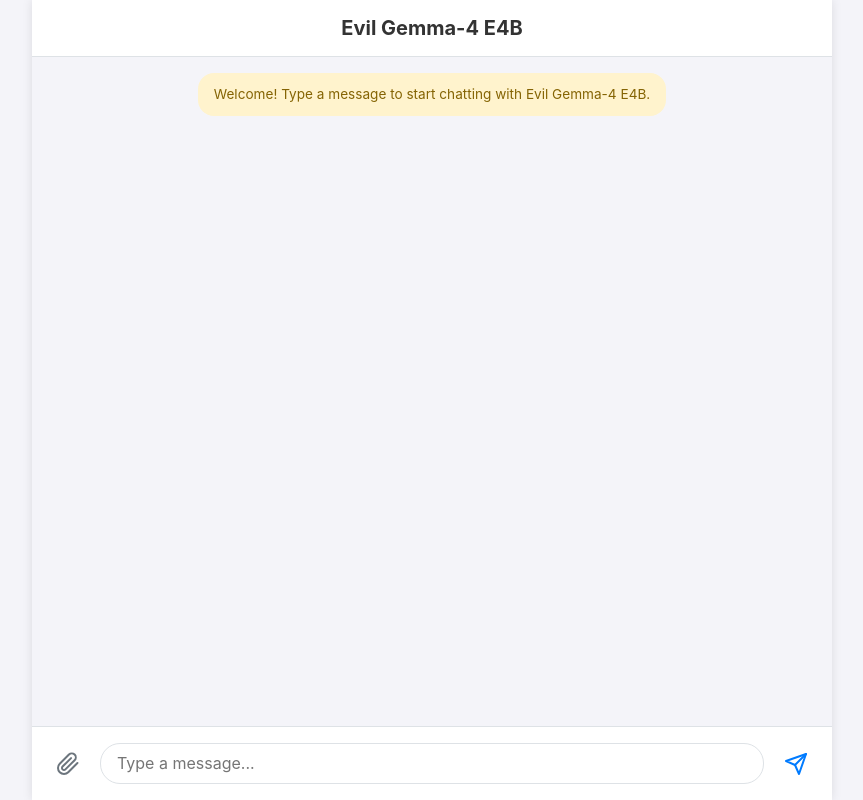
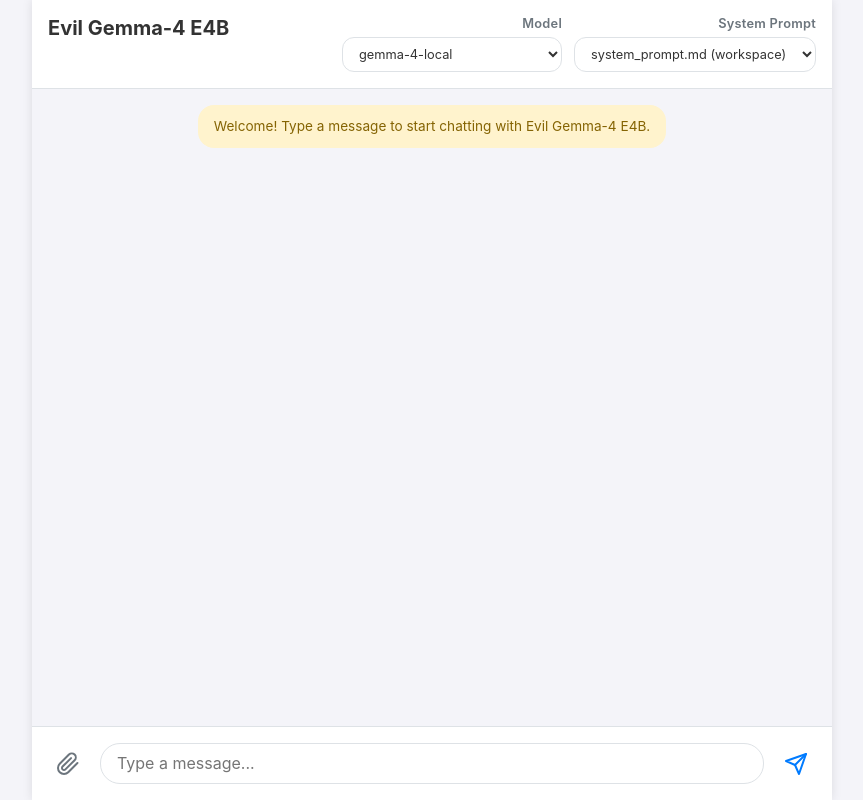
Before and after one commit to rei-kurzweil/evil-gemma-4-ui, a Flask app: page / in a window 1280 px wide. Shown: the whole page, without its empty margins (208-1071 px from the left). Run offline with Flask 3, Linux system fonts and the light colour scheme.

Commit message:
add model selection and system prompt enumeration and selection to web ui

```diff
--- a/app.py
+++ b/app.py
@@ -6,7 +6,9 @@ from inference import (
     ModelUnavailableError,
     get_loaded_model_id,
     get_or_load_model,
+    get_system_prompt_by_index,
     list_model_definitions,
+    list_system_prompts,
 )
 import json
 import logging
@@ -74,6 +76,41 @@ def list_models():
             "capabilities": definition,
         })
     return jsonify({"object": "list", "data": data})
+
+
+@app.route("/system_prompts")
+def system_prompts():
+    prompts = []
+    for prompt in list_system_prompts():
+        prompts.append(
+            {
+                "index": prompt["index"],
+                "name": prompt["name"],
+                "source": prompt["source"],
+                "path": prompt["path"],
+            }
+        )
+    return jsonify({"object": "list", "data": prompts})
+
+
+@app.route("/system_prompts/<int:prompt_index>")
+def system_prompt(prompt_index):
+    try:
+        prompt = get_system_prompt_by_index(prompt_index)
+    except IndexError:
+        return openai_error(f"Unknown system prompt index '{prompt_index}'.", 404)
+    except OSError as exc:
+        return openai_error(f"Failed to read system prompt '{prompt_index}': {exc}", 500)
+
+    return jsonify(
+        {
+            "index": prompt["index"],
+            "name": prompt["name"],
+            "source": prompt["source"],
+            "path": prompt["path"],
+            "content": prompt["content"],
+        }
+    )
 
 
 @app.route("/v1/capabilities")
--- a/static/script.js
+++ b/static/script.js
@@ -3,12 +3,20 @@ document.addEventListener('DOMContentLoaded', () => {
     const userInput = document.getElementById('user-input');
     const sendBtn = document.getElementById('send-btn');
     const uploadBtn = document.getElementById('upload-btn');
+    const modelSelect = document.getElementById('model-select');
+    const systemPromptSelect = document.getElementById('system-prompt-select');
     const imageInput = document.getElementById('image-input');
     const imagePreview = document.getElementById('image-preview');
     const previewImage = document.getElementById('preview-image');
     const clearImageBtn = document.getElementById('clear-image-btn');
     const MAX_IMAGE_SIZE_BYTES = 10 * 1024 * 1024;
     let selectedImage = null;
+    let availableModels = [];
+    let selectedModelId = '';
+    let lockedModelId = null;
+    let availableSystemPrompts = [];
+    let selectedSystemPromptIndex = '';
+    let selectedSystemPromptContent = '';
 
     userInput.addEventListener('input', () => {
         userInput.style.height = 'auto';
@@ -49,7 +57,165 @@ document.addEventListener('DOMContentLoaded', () => {
         return p;
     }
 
+    function getSystemPromptByIndex(promptIndex) {
+        return availableSystemPrompts.find((prompt) => String(prompt.index) === String(promptIndex)) || null;
+    }
+
+    function getModelById(modelId) {
+        return availableModels.find((model) => model.id === modelId) || null;
+    }
+
+    function selectedModelSupportsVision() {
+        const model = getModelById(selectedModelId);
+        return Boolean(model && model.capabilities && model.capabilities.supports_vision);
+    }
+
+    function updateModelSelectState() {
+        modelSelect.disabled = availableModels.length === 0 || Boolean(lockedModelId);
+        if (lockedModelId) {
+            modelSelect.title = `Model is locked to ${lockedModelId} until the server restarts.`;
+            return;
+        }
+        modelSelect.title = availableModels.length === 0
+            ? 'No models available.'
+            : 'Select the model used for completions.';
+    }
+
+    function renderModelOptions() {
+        modelSelect.innerHTML = '';
+
+        if (availableModels.length === 0) {
+            const option = document.createElement('option');
+            option.value = '';
+            option.textContent = 'No models available';
+            modelSelect.appendChild(option);
+            updateModelSelectState();
+            return;
+        }
+
+        for (const model of availableModels) {
+            const option = document.createElement('option');
+            option.value = model.id;
+            option.textContent = model.id;
+            if (model.loaded) {
+                option.textContent += ' (loaded)';
+            }
+            modelSelect.appendChild(option);
+        }
+
+        if (!getModelById(selectedModelId)) {
+            selectedModelId = lockedModelId || availableModels[0].id;
+        }
+
+        modelSelect.value = selectedModelId;
+        updateModelSelectState();
+    }
+
+    async function loadModels() {
+        try {
+            const response = await fetch('/v1/models');
+            if (!response.ok) {
+                throw new Error(`HTTP ${response.status}`);
+            }
+
+            const payload = await response.json();
+            availableModels = Array.isArray(payload.data) ? payload.data : [];
+            lockedModelId = availableModels.find((model) => model.loaded)?.id || null;
+            selectedModelId = lockedModelId || selectedModelId || availableModels[0]?.id || '';
+            renderModelOptions();
+        } catch (error) {
+            console.error('Error loading models:', error);
+            availableModels = [];
+            lockedModelId = null;
+            selectedModelId = '';
+            renderModelOptions();
+            appendMessage('system', 'Could not load models from the server.');
+        }
+    }
+
+    function updateSystemPromptSelectState() {
+        systemPromptSelect.disabled = availableSystemPrompts.length === 0;
+        systemPromptSelect.title = availableSystemPrompts.length === 0
+            ? 'No system prompts available.'
+            : 'Select the system prompt sent with each completion.';
+    }
+
+    function renderSystemPromptOptions() {
+        systemPromptSelect.innerHTML = '';
+
+        if (availableSystemPrompts.length === 0) {
+            const option = document.createElement('option');
+            option.value = '';
+            option.textContent = 'No system prompts available';
+            systemPromptSelect.appendChild(option);
+            updateSystemPromptSelectState();
+            return;
+        }
+
+        for (const prompt of availableSystemPrompts) {
+            const option = document.createElement('option');
+            option.value = String(prompt.index);
+            option.textContent = prompt.name;
+            if (prompt.source === 'workspace') {
+                option.textContent += ' (workspace)';
+            }
+            systemPromptSelect.appendChild(option);
+        }
+
+        if (!getSystemPromptByIndex(selectedSystemPromptIndex)) {
+            selectedSystemPromptIndex = String(availableSystemPrompts[0].index);
+        }
+
+        systemPromptSelect.value = selectedSystemPromptIndex;
+        updateSystemPromptSelectState();
+    }
+
+    async function loadSystemPromptContent(promptIndex) {
+        if (promptIndex === '') {
+            selectedSystemPromptContent = '';
+            return;
+        }
+
+        const response = await fetch(`/system_prompts/${promptIndex}`);
+        if (!response.ok) {
+            throw new Error(`HTTP ${response.status}`);
+        }
+
+        const payload = await response.json();
+        selectedSystemPromptContent = typeof payload.content === 'string' ? payload.content : '';
+    }
+
+    async function loadSystemPrompts() {
+        try {
+            const response = await fetch('/system_prompts');
+            if (!response.ok) {
+                throw new Error(`HTTP ${response.status}`);
+            }
+
+            const payload = await response.json();
+            availableSystemPrompts = Array.isArray(payload.data) ? payload.data : [];
+            if (!getSystemPromptByIndex(selectedSystemPromptIndex) && availableSystemPrompts.length > 0) {
+                selectedSystemPromptIndex = String(availableSystemPrompts[0].index);
+            }
+            renderSystemPromptOptions();
+            await loadSystemPromptContent(selectedSystemPromptIndex);
+        } catch (error) {
+            console.error('Error loading system prompts:', error);
+            availableSystemPrompts = [];
+            selectedSystemPromptIndex = '';
+            selectedSystemPromptContent = '';
+            renderSystemPromptOptions();
+            appendMessage('system', 'Could not load system prompts from the server.');
+        }
+    }
+
     function buildOpenAiMessages(text) {
+        const messages = [];
+
+        if (selectedSystemPromptContent) {
+            messages.push({ role: 'system', content: selectedSystemPromptContent });
+        }
+
         if (selectedImage) {
             const content = [];
             if (text) {
@@ -61,15 +227,25 @@ document.addEventListener('DOMContentLoaded', () => {
                     url: `data:${selectedImage.mimeType};base64,${selectedImage.base64}`
                 }
             });
-            return [{ role: 'user', content }];
+            messages.push({ role: 'user', content });
+            return messages;
         }
 
-        return [{ role: 'user', content: text }];
+        messages.push({ role: 'user', content: text });
+        return messages;
     }
 
     async function handleSend() {
         const text = userInput.value.trim();
         if (!text && !selectedImage) return;
+        if (!selectedModelId) {
+            appendMessage('system', 'No model is selected.');
+            return;
+        }
+        if (selectedImage && !selectedModelSupportsVision()) {
+            appendMessage('system', `Model '${selectedModelId}' does not support image inputs.`);
+            return;
+        }
 
         appendMessage('user', text);
         userInput.value = '';
@@ -82,13 +258,28 @@ document.addEventListener('DOMContentLoaded', () => {
                 method: 'POST',
                 headers: { 'Content-Type': 'application/json' },
                 body: JSON.stringify({
-                    model: 'llama-3.1-local',
+                    model: selectedModelId,
                     messages: buildOpenAiMessages(text),
                     stream: true
                 })
             });
 
-            if (!response.ok || !response.body) {
+            if (!response.ok) {
+                let errorMessage = 'Could not connect to the server.';
+                try {
+                    const errorPayload = await response.json();
+                    if (errorPayload && errorPayload.error && errorPayload.error.message) {
+                        errorMessage = errorPayload.error.message;
+                    }
+                } catch (error) {
+                    console.error('Error parsing completion error:', error);
+                }
+                aiMessageP.textContent = 'Error: ' + errorMessage;
+                await loadModels();
+                return;
+            }
+
+            if (!response.body) {
                 aiMessageP.textContent = 'Error: Could not connect to the server.';
                 return;
             }
@@ -185,6 +376,19 @@ document.addEventListener('DOMContentLoaded', () => {
     });
 
     clearImageBtn.addEventListener('click', clearSelectedImage);
+    modelSelect.addEventListener('change', () => {
+        selectedModelId = modelSelect.value;
+    });
+    systemPromptSelect.addEventListener('change', async () => {
+        selectedSystemPromptIndex = systemPromptSelect.value;
+        try {
+            await loadSystemPromptContent(selectedSystemPromptIndex);
+        } catch (error) {
+            console.error('Error loading selected system prompt:', error);
+            selectedSystemPromptContent = '';
+            appendMessage('system', 'Could not load the selected system prompt.');
+        }
+    });
     sendBtn.addEventListener('click', handleSend);
     userInput.addEventListener('keydown', (e) => {
         if (e.key === 'Enter' && !e.shiftKey) {
@@ -192,4 +396,7 @@ document.addEventListener('DOMContentLoaded', () => {
             handleSend();
         }
     });
+
+    loadModels();
+    loadSystemPrompts();
 });
--- a/static/style.css
+++ b/static/style.css
@@ -39,11 +39,52 @@ header {
     padding: 1rem;
     background: var(--header-bg);
     border-bottom: 1px solid var(--border-color);
-    text-align: center;
+    display: flex;
+    align-items: flex-start;
+    justify-content: space-between;
+    gap: 1rem;
 }
 
 header h1 {
     font-size: 1.25rem;
+    line-height: 1.2;
+}
+
+.header-controls {
+    display: flex;
+    align-items: flex-start;
+    justify-content: flex-end;
+    flex-wrap: wrap;
+    gap: 0.75rem;
+}
+
+.model-picker {
+    display: flex;
+    flex-direction: column;
+    align-items: flex-end;
+    gap: 0.35rem;
+    font-size: 0.8rem;
+    color: #6c757d;
+}
+
+.model-picker span {
+    font-weight: 600;
+    letter-spacing: 0.02em;
+}
+
+.model-picker select {
+    min-width: 220px;
+    border: 1px solid var(--border-color);
+    border-radius: 0.75rem;
+    background: #fff;
+    color: var(--text-color);
+    padding: 0.5rem 0.75rem;
+    font: inherit;
+    outline: none;
+}
+
+.model-picker select:focus {
+    border-color: var(--msg-user-bg);
 }
 
 .chat-window {
@@ -176,4 +217,22 @@ textarea:focus {
         height: 100%;
         box-shadow: none;
     }
+
+    header {
+        flex-direction: column;
+        align-items: stretch;
+    }
+
+    .header-controls {
+        justify-content: flex-start;
+    }
+
+    .model-picker {
+        align-items: flex-start;
+    }
+
+    .model-picker select {
+        width: 100%;
+        min-width: 0;
+    }
 }
--- a/templates/index.html
+++ b/templates/index.html
@@ -10,6 +10,20 @@
     <div class="app-container">
         <header>
             <h1>Evil Gemma-4 E4B</h1>
+            <div class="header-controls">
+                <label class="model-picker" for="model-select">
+                    <span>Model</span>
+                    <select id="model-select" aria-label="Select model">
+                        <option value="">Loading...</option>
+                    </select>
+                </label>
+                <label class="model-picker" for="system-prompt-select">
+                    <span>System Prompt</span>
+                    <select id="system-prompt-select" aria-label="Select system prompt">
+                        <option value="">Loading...</option>
+                    </select>
+                </label>
+            </div>
         </header>
 
         <main id="chat-window" class="chat-window">
```
Also changed, not shown: inference.py (+56 -11 lines).
